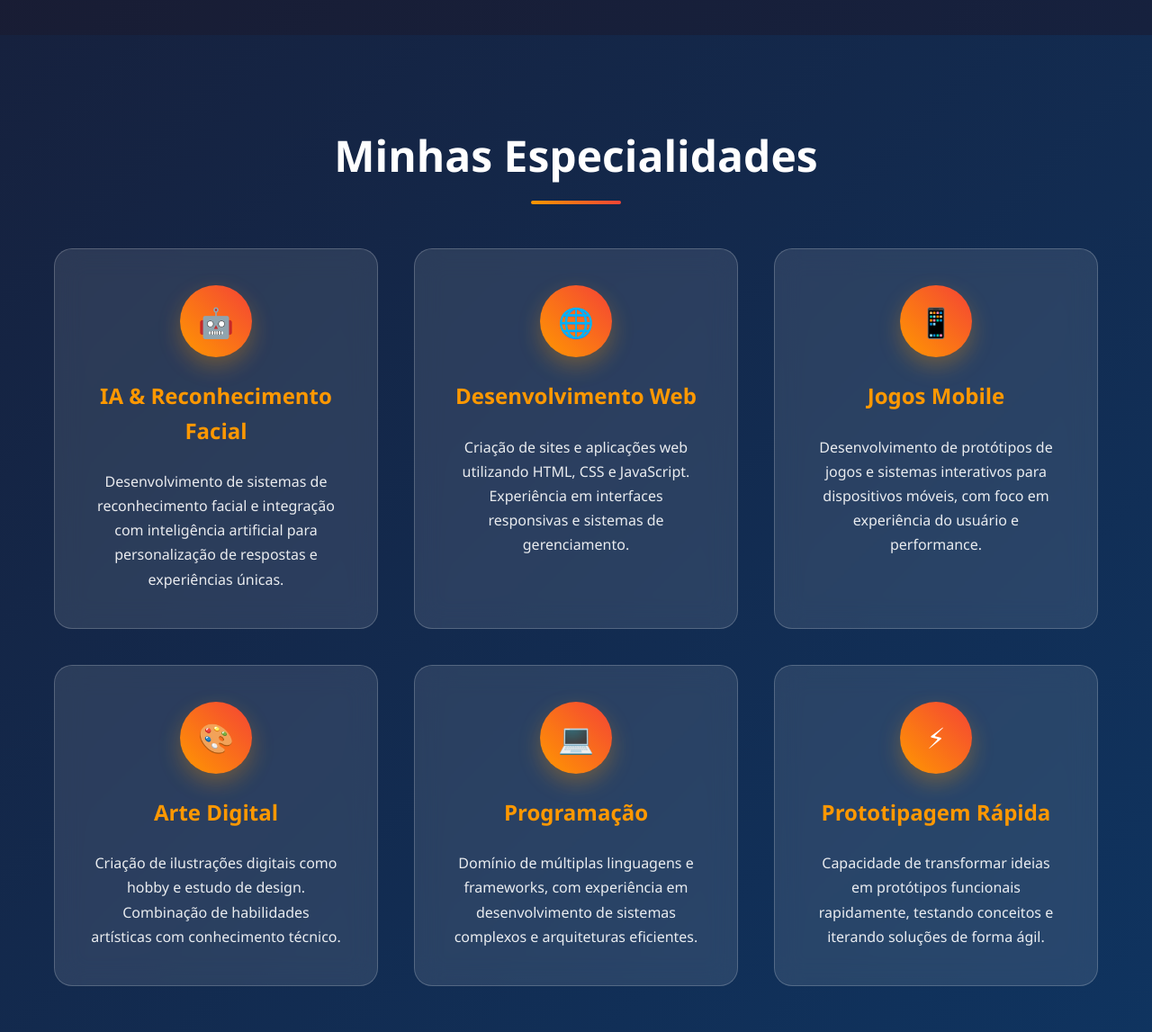
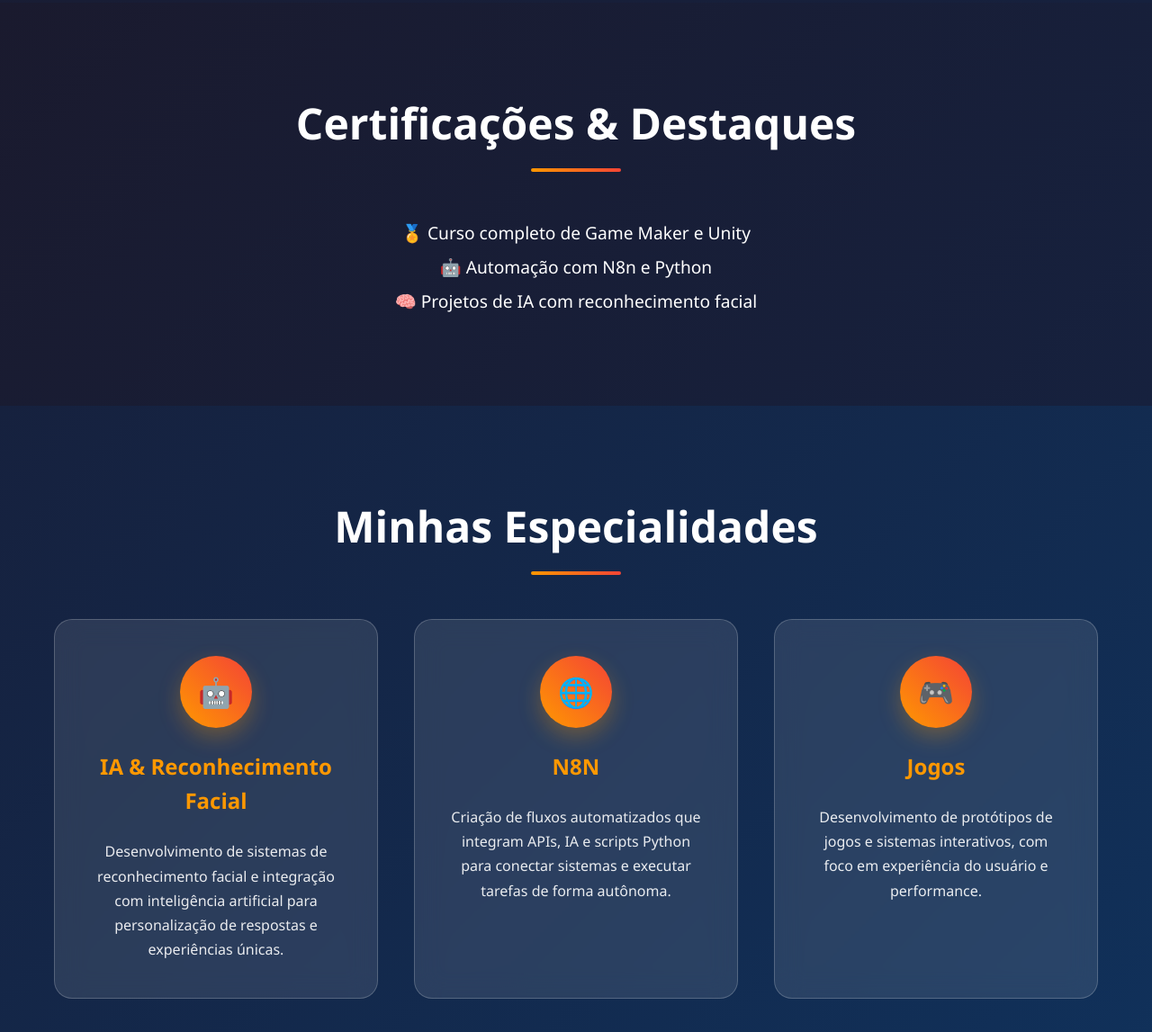
Before and after one commit to Calebe-Rocha/Portifolio, a plain HTML site: page index.html in a window 1280 px wide. Shown: the part 1609-2756 px from the top of the page at 90% size. Drawn offline with Linux system fonts and the light colour scheme.

Commit message:
Update index.html

```diff
--- a/index.html
+++ b/index.html
@@ -4,6 +4,10 @@
     <meta charset="UTF-8">
     <meta name="viewport" content="width=device-width, initial-scale=1.0">
     <title>Calebe - Desenvolvedor de Jogos & Programador</title>
+    <meta name="description" content="Portfólio de Calebe - Desenvolvedor de jogos, programador e artista digital. Criação de experiências com IA e design interativo.">
+    <meta name="keywords" content="Calebe, Dev, Velk, IA, jogos, programador, artista digital, portfólio, desenvolvimento web">
+    <meta name="author" content="Calebe Andrade">
+    <link rel="icon" href="/images/logo.png" type="image/png">
     <style>
         * {
             margin: 0;
@@ -697,9 +701,8 @@
                 <div class="about-text">
                     <h3>Paixão por Tecnologia e Arte</h3>
                     <p>
-                        Sou programador e também faço desenhos. Já desenvolvi projetos de
-                        reconhecimento facial, interfaces para IA e protótipos de jogos. Estou sempre
-                        buscando colaborar em projetos criativos, então não espere eu responder.
+                        Sou apaixonado por unir tecnologia e arte. Desenvolvo soluções criativas,
+                        combinando lógica e estética para transformar ideias em experiências interativas.
                     </p>
                     <p>
                         Minha jornada combina o mundo técnico da programação com a criatividade das
@@ -710,12 +713,23 @@
                         Estou sempre em busca de novos desafios e oportunidades para crescer
                         profissionalmente, especialmente em projetos de desenvolvimento de jogos
                         que permitam explorar tanto minhas habilidades técnicas quanto artísticas.
-                        Estou estudando, então não espere eu responder imediatamente.
                     </p>
                 </div>
             </div>
         </div>
     </section>
+
+    <section class="section-dark">
+  <div class="container">
+    <h2 class="section-title">Certificações & Destaques</h2>
+    <ul style="text-align:center; font-size:1.2rem; list-style:none; line-height:2;">
+      <li>🏅 Curso completo de Game Maker e Unity</li>
+      <li>🤖 Automação com N8n e Python</li>
+      <li>🧠 Projetos de IA com reconhecimento facial</li>
+    </ul>
+  </div>
+</section>
+
 
     <section id="skills" class="section-light">
         <div class="container">
@@ -728,28 +742,18 @@
                 </div>
                 <div class="skill-card">
                     <div class="skill-icon">🌐</div>
-                    <h3>Desenvolvimento Web</h3>
-                    <p>Criação de sites e aplicações web utilizando HTML, CSS e JavaScript. Experiência em interfaces responsivas e sistemas de gerenciamento.</p>
+                    <h3>N8N</h3>
+                    <p>Criação de fluxos automatizados que integram APIs, IA e scripts Python para conectar sistemas e executar tarefas de forma autônoma.</p>
                 </div>
                 <div class="skill-card">
-                    <div class="skill-icon">📱</div>
-                    <h3>Jogos Mobile</h3>
-                    <p>Desenvolvimento de protótipos de jogos e sistemas interativos para dispositivos móveis, com foco em experiência do usuário e performance.</p>
+                    <div class="skill-icon">🎮</div>
+                    <h3>Jogos</h3>
+                    <p>Desenvolvimento de protótipos de jogos e sistemas interativos, com foco em experiência do usuário e performance.</p>
                 </div>
                 <div class="skill-card">
                     <div class="skill-icon">🎨</div>
                     <h3>Arte Digital</h3>
                     <p>Criação de ilustrações digitais como hobby e estudo de design. Combinação de habilidades artísticas com conhecimento técnico.</p>
-                </div>
-                <div class="skill-card">
-                    <div class="skill-icon">💻</div>
-                    <h3>Programação</h3>
-                    <p>Domínio de múltiplas linguagens e frameworks, com experiência em desenvolvimento de sistemas complexos e arquiteturas eficientes.</p>
-                </div>
-                <div class="skill-card">
-                    <div class="skill-icon">⚡</div>
-                    <h3>Prototipagem Rápida</h3>
-                    <p>Capacidade de transformar ideias em protótipos funcionais rapidamente, testando conceitos e iterando soluções de forma ágil.</p>
                 </div>
             </div>
         </div>
```
